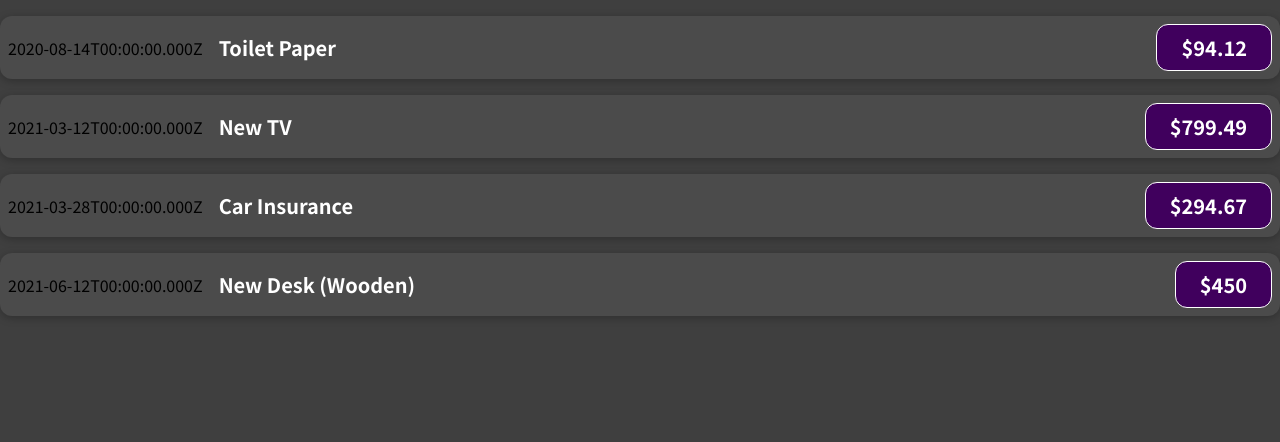
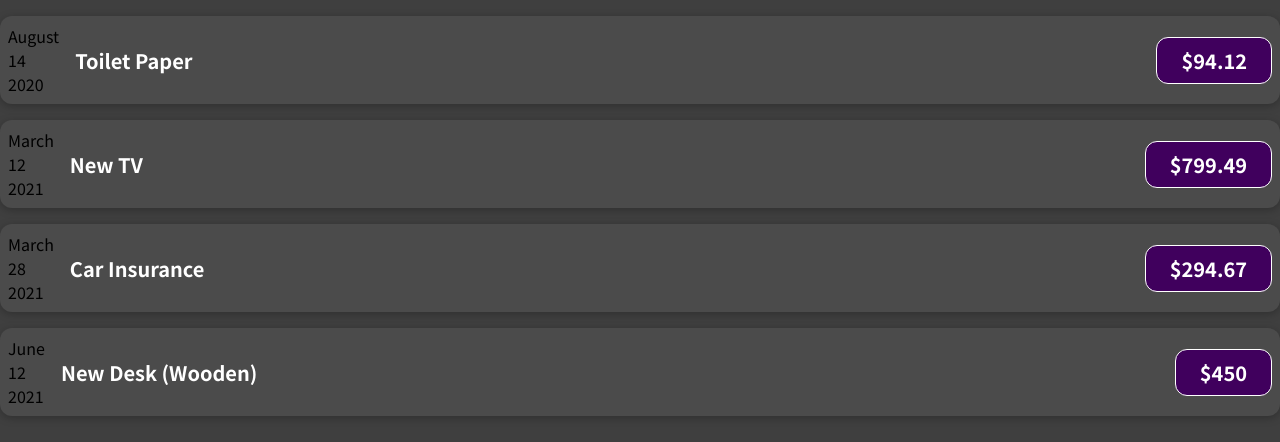
Before and after one commit to surajsgh/Expense_Tracker, a JavaScript app: page / in a window 1280 px wide. Shown: the top 442 px of the page. Built offline with nearby package versions, Linux system fonts and the light colour scheme.

Commit message:
Modify the date type and render the same to the UI.

```diff
--- a/src/Components/ExpenseItem.js
+++ b/src/Components/ExpenseItem.js
@@ -1,9 +1,17 @@
-import "./ExpenseItem.css";
+import './ExpenseItem.css';
 
 function ExpenseItem(props) {
+  const year = props.date.toLocaleString('en-US', { month: 'long' });
+  const month = props.date.toLocaleString('en-US', { day: '2-digit' });
+  const day = props.date.getFullYear();
+
   return (
     <div className="expense-item">
-      <div>{props.date.toISOString()}</div>
+      <div>
+        <div>{year}</div>
+        <div>{month}</div>
+        <div>{day}</div>
+      </div>
       <div className="expense-item__description">
         <h2>{props.title}</h2>
         <div className="expense-item__price">${props.amount}</div>
```
Also changed, not shown: 2 other files (tests, documents, lock files or other folders).
